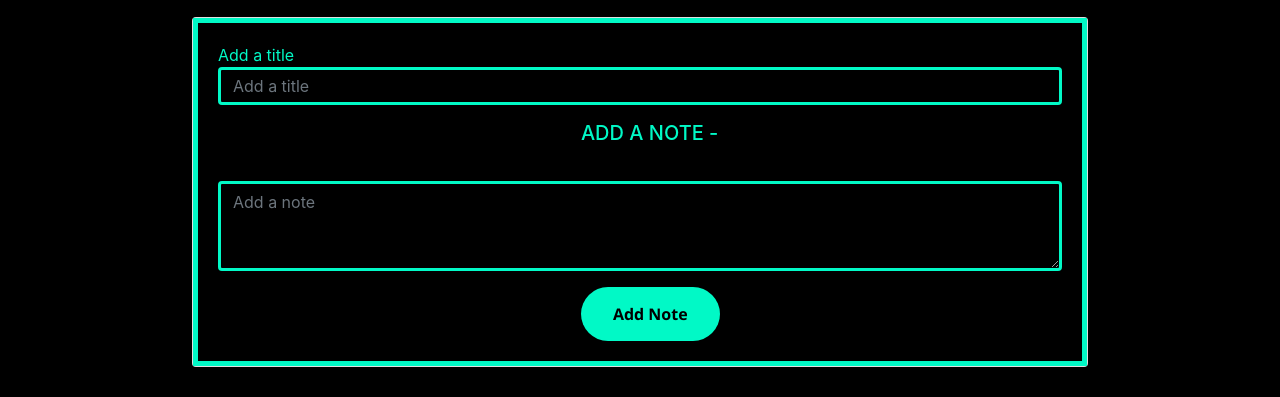
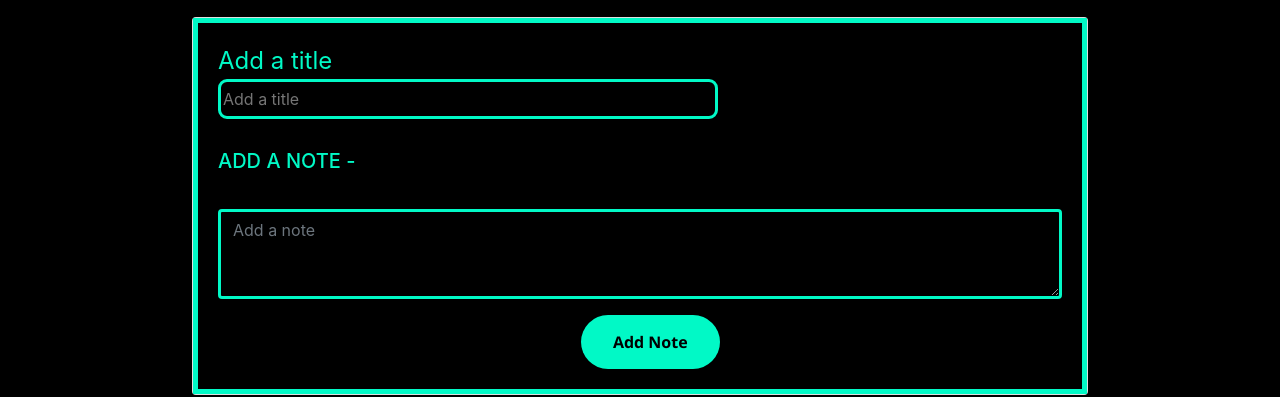
Before and after one commit to Arpit-Vetrenne/NOTES, a plain HTML site: page index.HTML in a window 1280 px wide. Shown: the part 124-521 px from the top of the page. Drawn offline with nearby package versions, Linux system fonts and the light colour scheme.

Commit message:
Update index.HTML

```diff
--- a/index.HTML
+++ b/index.HTML
@@ -37,13 +37,13 @@
         <div class="card" style="color: black;">
 
             <div id="bnt" style="border-color:#01f9c6; border-style:solid;border-width: 5px;background-color: black" class="card-body">
-                <h7 style="cursor:context-menu; color:#01f9c6;"> Add a title</h7>
+                <h7 style="cursor:context-menu; color:#01f9c6;" class="addtt"> Add a title</h7>
 
                 <div class="input-group mb-3">
-                    <input type="text" id="addTitle" class="form-control" placeholder="Add a title" aria-label="Username" style="background-color:black;color:#01f9c6;border: solid;border-color:#01f9c6; ;" aria-describedby="basic-addon1">
+                    <input type="text" id="addTitle" class="formt" placeholder="Add a title" aria-label="Username" style="background-color:black;color:#01f9c6;border: solid;border-color:#01f9c6; ;" aria-describedby="basic-addon1">
                 </div>
-                <h5 style="cursor:context-menu; margin-left: 43% ;color:#01f9c6;" class="card-title">ADD A NOTE - </h5>
                 <div class="form-group">
+                    <h5 style="cursor:context-menu ; margin-top: 30px; color:#01f9c6;" class="card-title adtt">ADD A NOTE - </h5>
                     <label style="color:#01f9c6;" for="exampleFormControlTextarea1"></label>
                     <textarea placeholder="Add a note" style="background-color:black;color:#01f9c6;border: solid;border-color:#01f9c6; ;" class="form-control" id="addTxt" rows="3"></textarea>
                 </div>
```
